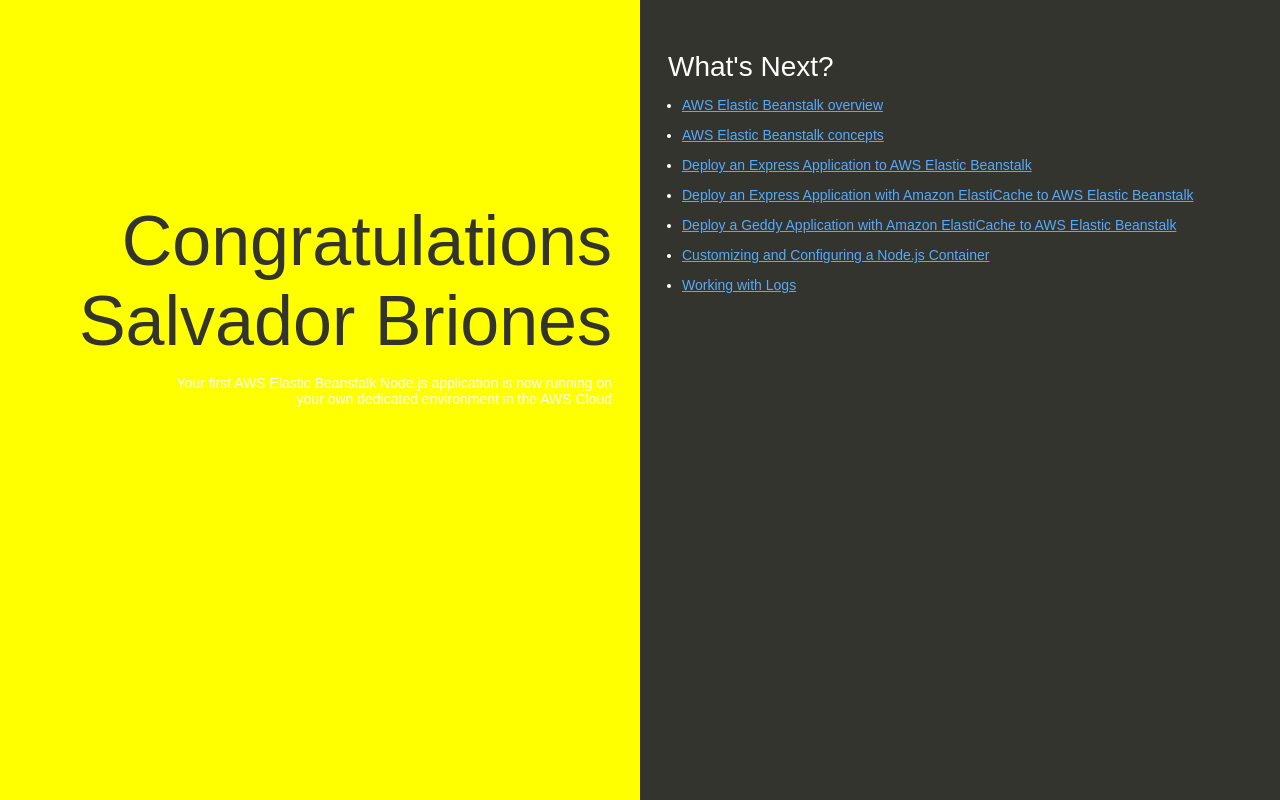
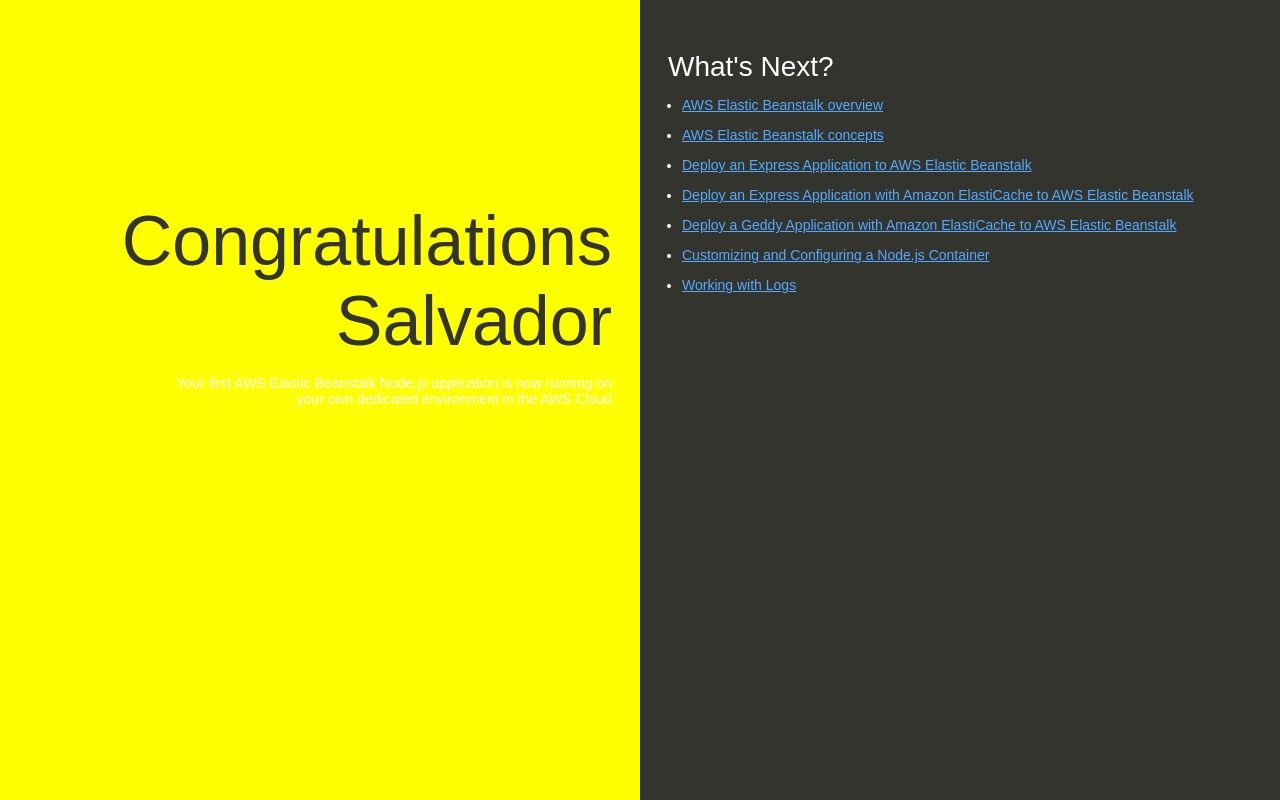
Before and after one commit to sbriones97/practica7Cloud, a website: page index.html in a window 1280 px wide. Drawn offline with Linux system fonts and the light colour scheme.

Commit message:
Congratulations Yellow2

```diff
--- a/index.html
+++ b/index.html
@@ -74,7 +74,7 @@
   </head>
   <body>
     <div class="textColumn">
-      <h1>Congratulations Salvador Briones</h1>
+      <h1>Congratulations Salvador</h1>
       <p>Your first AWS Elastic Beanstalk Node.js application is now running on your own dedicated environment in the AWS Cloud</p>
     </div>
     <div class="linksColumn">
```
